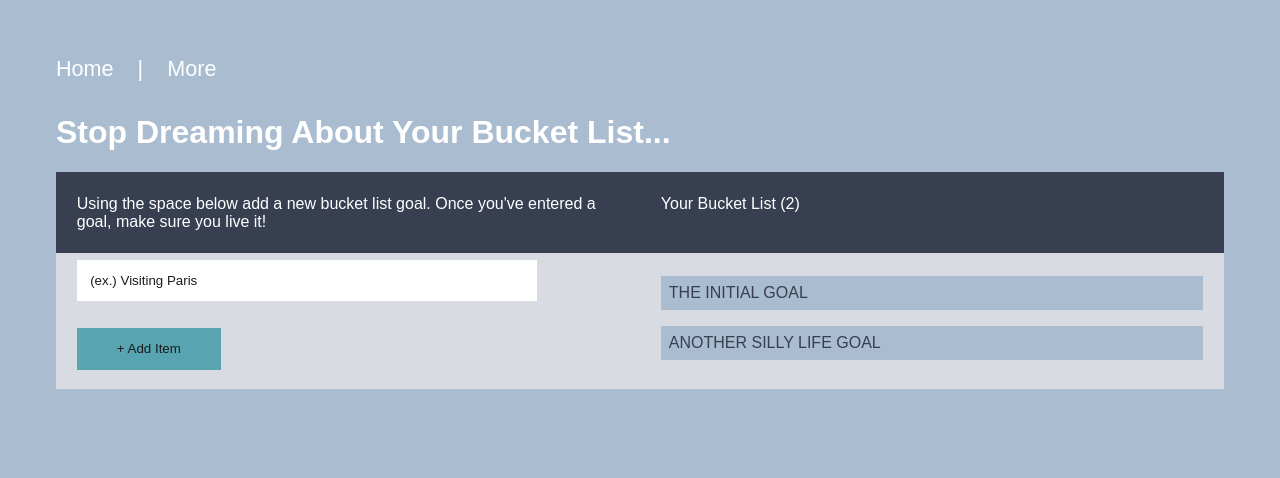
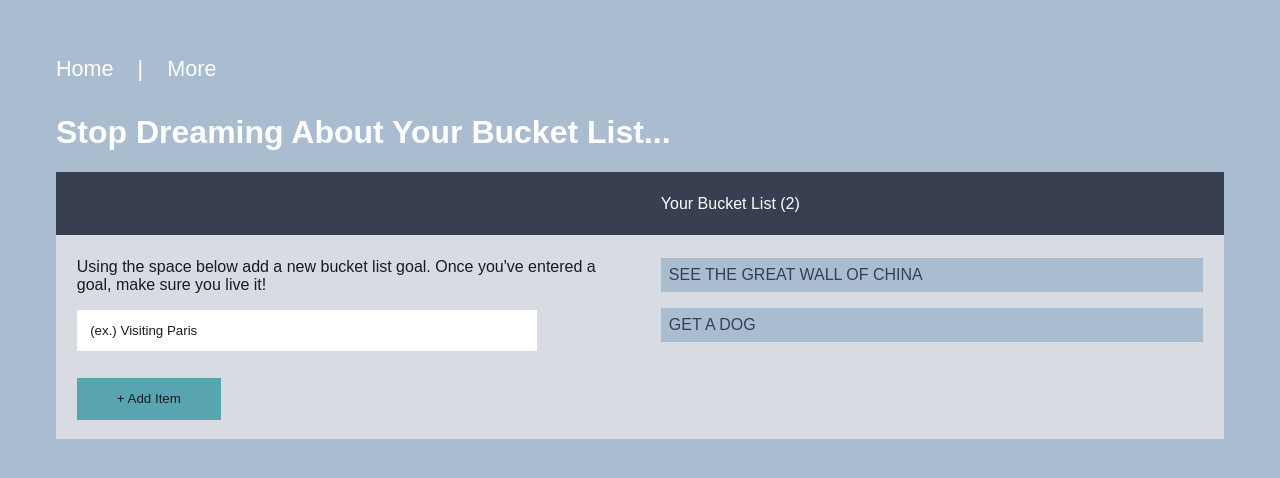
Before and after one commit to pennmeg/ng5, an Angular app: page / in a window 1280 px wide. Shown: the top 478 px of the page. Built offline with nearby package versions, Linux system fonts and the light colour scheme.

Commit message:
fixed itemCount

```diff
--- a/src/app/data.service.ts
+++ b/src/app/data.service.ts
@@ -5,7 +5,7 @@ import { BehaviorSubject } from 'rxjs/BehaviorSubject';
 
 export class DataService {
 
-  private goals = new BehaviorSubject<any>(['The initial goal', 'Another silly life goal']);
+  private goals = new BehaviorSubject<any>(['See the Great Wall of China', 'Get a Dog']);
   goal = this.goals.asObservable();
 
   constructor() { }
--- a/src/app/home/home.component.html
+++ b/src/app/home/home.component.html
@@ -2,7 +2,6 @@
 
 <div class="container color-dark">
   <div class="col">
-    <p>Using the space below add a new bucket list goal. Once you've entered a goal, make sure you live it!</p>
   </div>
   <div class="col">
     <p>Your Bucket List ({{ itemCount }})</p>
@@ -10,6 +9,7 @@
 </div>
 <div class="container color-light" [@goals]="goals.length">
   <div class="col">
+    <p class="sm">Using the space below add a new bucket list goal. Once you've entered a goal, make sure you live it!</p>
     <form>
       <input type="text" class="txt" name="item" placeholder="I Dream Of.." [(ngModel)]="goalText">
       <input type="submit" class="btn" [value]="btnText" (click)="addItem()">
--- a/src/app/home/home.component.scss
+++ b/src/app/home/home.component.scss
@@ -10,6 +10,9 @@
 }
 .color-light {
   background: #D8DBE2;
+}
+.sm {
+  color: #1B1B1E;
 }
 input.txt {
   margin-bottom: 2em;
--- a/src/app/home/home.component.ts
+++ b/src/app/home/home.component.ts
@@ -50,6 +50,7 @@ export class HomeComponent implements OnInit {
   }
   removeItem(i) {
     this.goals.splice(i, 1);
+    this.itemCount = this.goals.length;
     this._data.changeGoal(this.goals);
   }
 }
```
